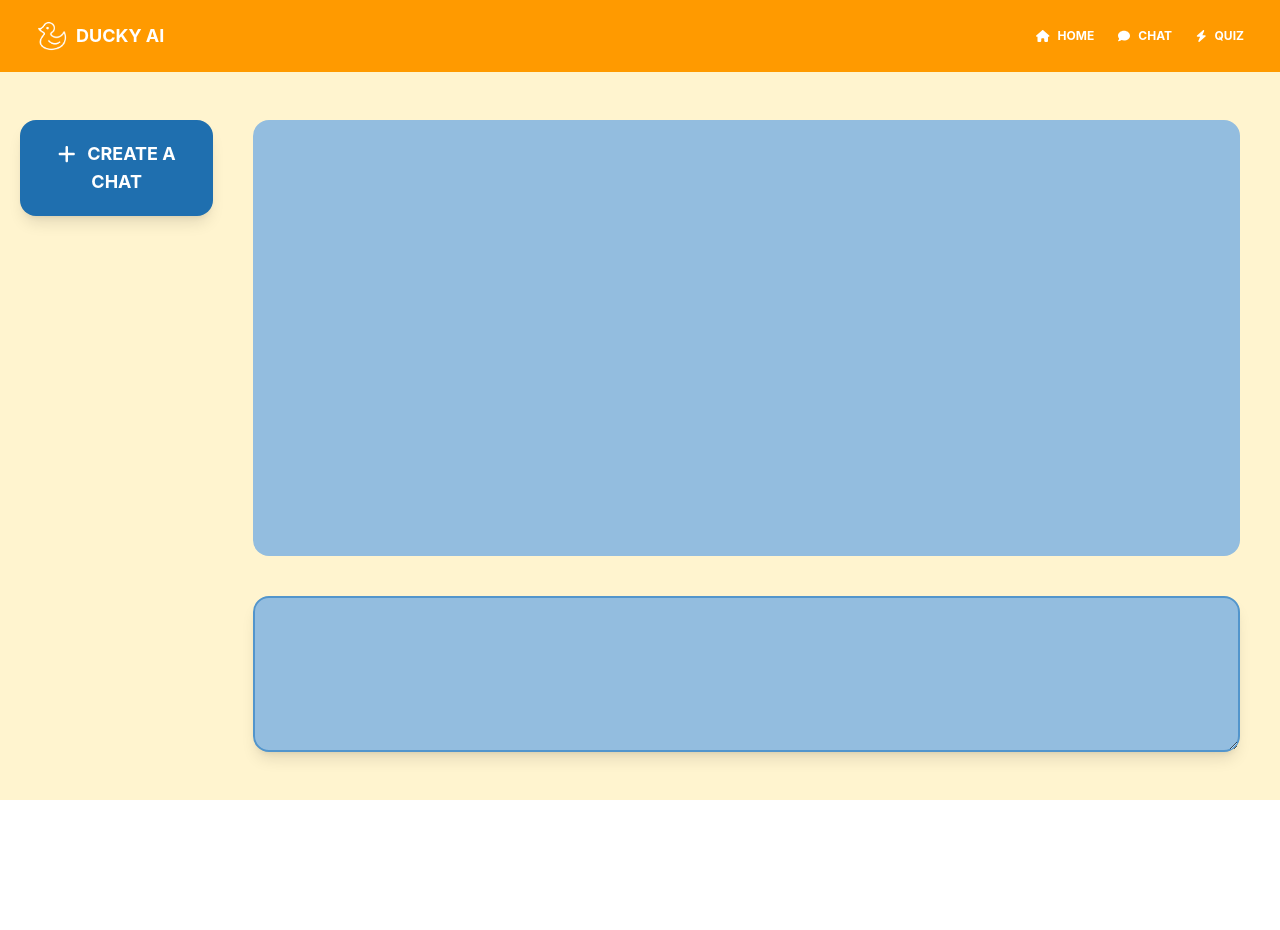
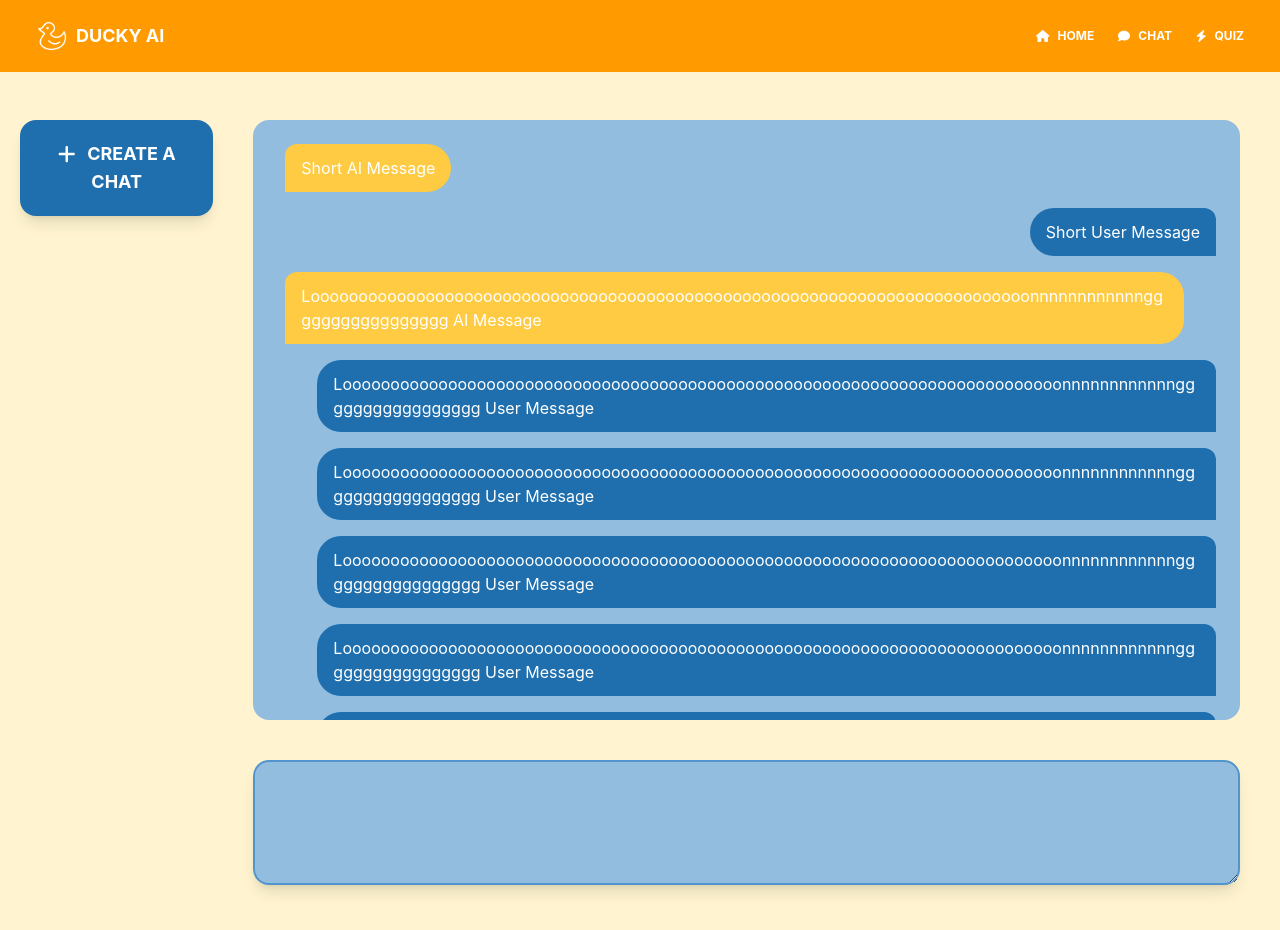
Before and after one commit to AnthonyNasser/Rubber-Ducky-App, a React (Create React App) app: page /chats in a window 1280 px wide. Shown: the top 930 px of the page. Before the commit the page ends 800 px from the top, so only its background shows below. Built offline with nearby package versions, Linux system fonts and the light colour scheme.

Commit message:
Added more chat interface functionality, dynamic text bubbles

```diff
--- a/src/components/ChatDialouge.tsx
+++ b/src/components/ChatDialouge.tsx
@@ -10,27 +10,49 @@ const ChatDialouge = () => {
 
     function enterPress(e :React.KeyboardEvent) {
         if (e.key === "Enter") {
-            e.preventDefault()
-            console.log("Enter")
-            var textArea = document.getElementById("dialouge") as HTMLTextAreaElement | null
-            if (textArea != null) {
-                textArea.value = ""
-                textArea.value = textArea.value.replace( /[\r\n]+/gm, "");
+            e.preventDefault();
+
+            var textArea = document.getElementById("dialouge") as HTMLTextAreaElement | null;
+            if (textArea == null) {
+                return;
+
             }
+            if (textArea.value === "") {
+                return;
+            }
+
+            var message = textArea.value;
+
+            textArea.value = "";
+            var UI = document.getElementById("interface") as HTMLDivElement | null;
+            var bubble = createChatBubble(message)
+            UI?.appendChild(bubble);
+            bubble.scrollIntoView();
+
         }
 
     }
 
+    function createChatBubble(text: string) {
+        var bubble = document.createElement("div");
+        var innerBubble = document.createElement("div");
+        bubble.appendChild(innerBubble);
+        bubble.classList.value = "flex justify-end mb-4 ml-10";
+        innerBubble.classList.value = "ml-2 bg-secondary-200 break-words max-w-full py-3 px-4 bg-gray-400 rounded-bl-3xl rounded-tl-3xl rounded-tr-xl text-white";
+        innerBubble.innerText = text;
+        return bubble;
+
+    }
     return (
-        <div className="flex bg-[#93bddf] rounded-2xl mb-12 h-64 shadow-lg border-2 border-[#5295cc]">
-            <textarea className="bg-[transparent] break-all appearance-none border-red-500 rounded w-full h-full text-gray-700 mb-3 leading-tight px-5 py-5 focus:outline-0"
+        <div className="flex bg-[#93bddf] max-h-[125px] rounded-2xl mb-12 h-64 shadow-lg border-2 border-[#5295cc]">
+            <textarea className="bg-[transparent] break-words appearance-none border-red-500 rounded w-full h-full text-gray-700 mb-3 leading-tight px-5 py-5 focus:outline-0"
             onKeyDown={enterPress}
             id="dialouge">
-
             </textarea>
-
         </div>
     )
+
+
 }
 
 export default ChatDialouge
--- a/src/components/ChatInterface.tsx
+++ b/src/components/ChatInterface.tsx
@@ -1,10 +1,68 @@
 import { faUserCircle } from '@fortawesome/free-solid-svg-icons'
 import { FontAwesomeIcon } from '@fortawesome/react-fontawesome'
 import React from 'react'
+import ChatBubble from './ChatBubble'
 
 const ChatInterface = () => {
     return (
-        <div className="bg-[#93bddf] rounded-2xl mt-10 mb-10 h-full">
+        <div className="bg-[#93bddf] rounded-2xl mt-10 mb-10 h-full max-h-[600px] p-6 overflow-auto no-scrollbar" id="interface">
+            <div className="flex justify-start mb-4 mr-10">
+                <div className="ml-2 bg-primary-100 break-words max-w-full py-3 px-4 bg-gray-400 rounded-br-3xl rounded-tr-3xl rounded-tl-xl text-white">
+                Short AI Message
+                </div>
+            </div>
+            <div className="flex justify-end mb-4 ml-10">
+                <div className="ml-2 bg-secondary-200 break-words max-w-full py-3 px-4 bg-gray-400 rounded-bl-3xl rounded-tl-3xl rounded-tr-xl text-white">
+                Short User Message
+                </div>
+            </div>
+            <div className="flex justify-start mb-4 mr-10">
+                <div className="ml-2 bg-primary-100 break-words max-w-full py-3 px-4 bg-gray-400 rounded-br-3xl rounded-tr-3xl rounded-tl-xl text-white">
+                Looooooooooooooooooooooooooooooooooooooooooooooooooooooooooooooooooooooooooonnnnnnnnnnnnggggggggggggggggg AI Message
+                </div>
+            </div>
+            <div className="flex justify-end mb-4 ml-10">
+                <div className="ml-2 bg-secondary-200 break-words max-w-full py-3 px-4 bg-gray-400 rounded-bl-3xl rounded-tl-3xl rounded-tr-xl text-white ">
+                Looooooooooooooooooooooooooooooooooooooooooooooooooooooooooooooooooooooooooonnnnnnnnnnnnggggggggggggggggg User Message
+                </div>
+            </div>
+            <div className="flex justify-end mb-4 ml-10">
+                <div className="ml-2 bg-secondary-200 break-words max-w-full py-3 px-4 bg-gray-400 rounded-bl-3xl rounded-tl-3xl rounded-tr-xl text-white ">
+                Looooooooooooooooooooooooooooooooooooooooooooooooooooooooooooooooooooooooooonnnnnnnnnnnnggggggggggggggggg User Message
+                </div>
+            </div>
+            <div className="flex justify-end mb-4 ml-10">
+                <div className="ml-2 bg-secondary-200 break-words max-w-full py-3 px-4 bg-gray-400 rounded-bl-3xl rounded-tl-3xl rounded-tr-xl text-white ">
+                Looooooooooooooooooooooooooooooooooooooooooooooooooooooooooooooooooooooooooonnnnnnnnnnnnggggggggggggggggg User Message
+                </div>
+            </div>
+            <div className="flex justify-end mb-4 ml-10">
+                <div className="ml-2 bg-secondary-200 break-words max-w-full py-3 px-4 bg-gray-400 rounded-bl-3xl rounded-tl-3xl rounded-tr-xl text-white ">
+                Looooooooooooooooooooooooooooooooooooooooooooooooooooooooooooooooooooooooooonnnnnnnnnnnnggggggggggggggggg User Message
+                </div>
+            </div>
+            <div className="flex justify-end mb-4 ml-10">
+                <div className="ml-2 bg-secondary-200 break-words max-w-full py-3 px-4 bg-gray-400 rounded-bl-3xl rounded-tl-3xl rounded-tr-xl text-white ">
+                Looooooooooooooooooooooooooooooooooooooooooooooooooooooooooooooooooooooooooonnnnnnnnnnnnggggggggggggggggg User Message
+                </div>
+            </div>
+            <div className="flex justify-end mb-4 ml-10">
+                <div className="ml-2 bg-secondary-200 break-words max-w-full py-3 px-4 bg-gray-400 rounded-bl-3xl rounded-tl-3xl rounded-tr-xl text-white ">
+                Looooooooooooooooooooooooooooooooooooooooooooooooooooooooooooooooooooooooooonnnnnnnnnnnnggggggggggggggggg User Message
+                </div>
+            </div>
+            <div className="flex justify-end mb-4 ml-10">
+                <div className="ml-2 bg-secondary-200 break-words max-w-full py-3 px-4 bg-gray-400 rounded-bl-3xl rounded-tl-3xl rounded-tr-xl text-white ">
+                Looooooooooooooooooooooooooooooooooooooooooooooooooooooooooooooooooooooooooonnnnnnnnnnnnggggggggggggggggg User Message
+                </div>
+            </div>
+            <div className="flex justify-end mb-4 ml-10">
+                <div className="ml-2 bg-secondary-200 break-words max-w-full py-3 px-4 bg-gray-400 rounded-bl-3xl rounded-tl-3xl rounded-tr-xl text-white ">
+                Scrolled Message
+                </div>
+            </div>
+            <ChatBubble/>
+
         </div>
     )
 }
--- a/src/screens/ChatScreen.tsx
+++ b/src/screens/ChatScreen.tsx
@@ -43,10 +43,21 @@ function ChatScreen() {
         setModalState({ ...modalState, showModal: false });
     };
 
+    function enterPress(e :React.KeyboardEvent) {
+        if (e.key === "Enter") {
+            e.preventDefault()
+            console.log("Enter")
+            var textArea = document.getElementById("dialouge") as HTMLTextAreaElement | null
+            if (textArea != null) {
+                textArea.value = ""
+                textArea.value = textArea.value.replace( /[\r\n]+/gm, "");
+            }
+        }
+    }
     return (
         <div className={`${BG_STYLE} flex flex-col min-h-screen`}>
             <Navbar />
-            <div className="flex flex-row flex-grow h-full">
+            <div className="flex flex-row max-h-full h-full">
                 <div className="flex flex-col h-full w-1/6" id="chatList">
                     <button
                     className="bg-secondary-200 text-white font-bold py-5 px-4 rounded-2xl shadow-lg ml-5 mb-5 mt-10"
--- a/src/theme/index.css
+++ b/src/theme/index.css
@@ -34,3 +34,18 @@ code {
     animation: fade-in 1.5s ease-out;
     opacity: 1;
 }
+
+@layer utilities {
+  @variants responsive {
+    /* Hide scrollbar for Chrome, Safari and Opera */
+    .no-scrollbar::-webkit-scrollbar {
+        display: none;
+    }
+
+    /* Hide scrollbar for IE, Edge and Firefox */
+    .no-scrollbar {
+        -ms-overflow-style: none;  /* IE and Edge */
+        scrollbar-width: none;  /* Firefox */
+    }
+  }
+}
```
